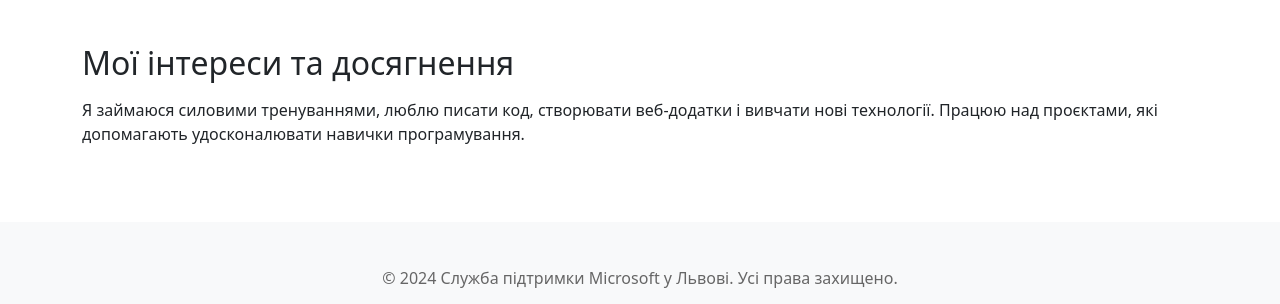
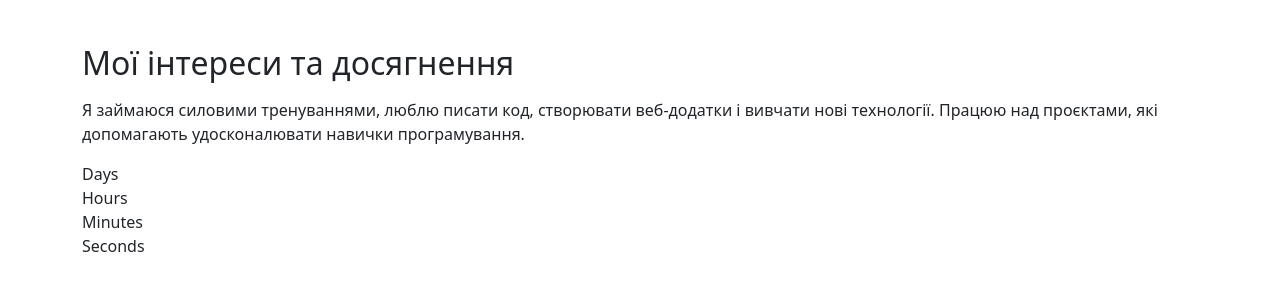
Before and after one commit to roman-zvir/microsoft-lviv, a plain HTML site: page author.html in a window 1280 px wide. Shown: the part 628-932 px from the top of the page. Drawn offline with nearby package versions, Linux system fonts and the light colour scheme.

Commit message:
Update author.html

```diff
--- a/author.html
+++ b/author.html
@@ -88,6 +88,16 @@
             <h2 class="mb-3">Мої інтереси та досягнення</h2>
             <p>Я займаюся силовими тренуваннями, люблю писати код, створювати веб-додатки і вивчати нові технології. Працюю над проєктами, які допомагають удосконалювати навички програмування.</p>
         </section>
+        <!-- Additional Information Section -->
+
+        <!--  Timer Section -->
+<div id="countdown">
+  <div><span id="days"></span> Days</div>
+  <div><span id="hours"></span> Hours</div>
+  <div><span id="minutes"></span> Minutes</div>
+  <div><span id="seconds"></span> Seconds</div>
+</div>
+        <!--  Timer Section -->
     </main>
     <!--/MAIN CONTENT-->
 
```
